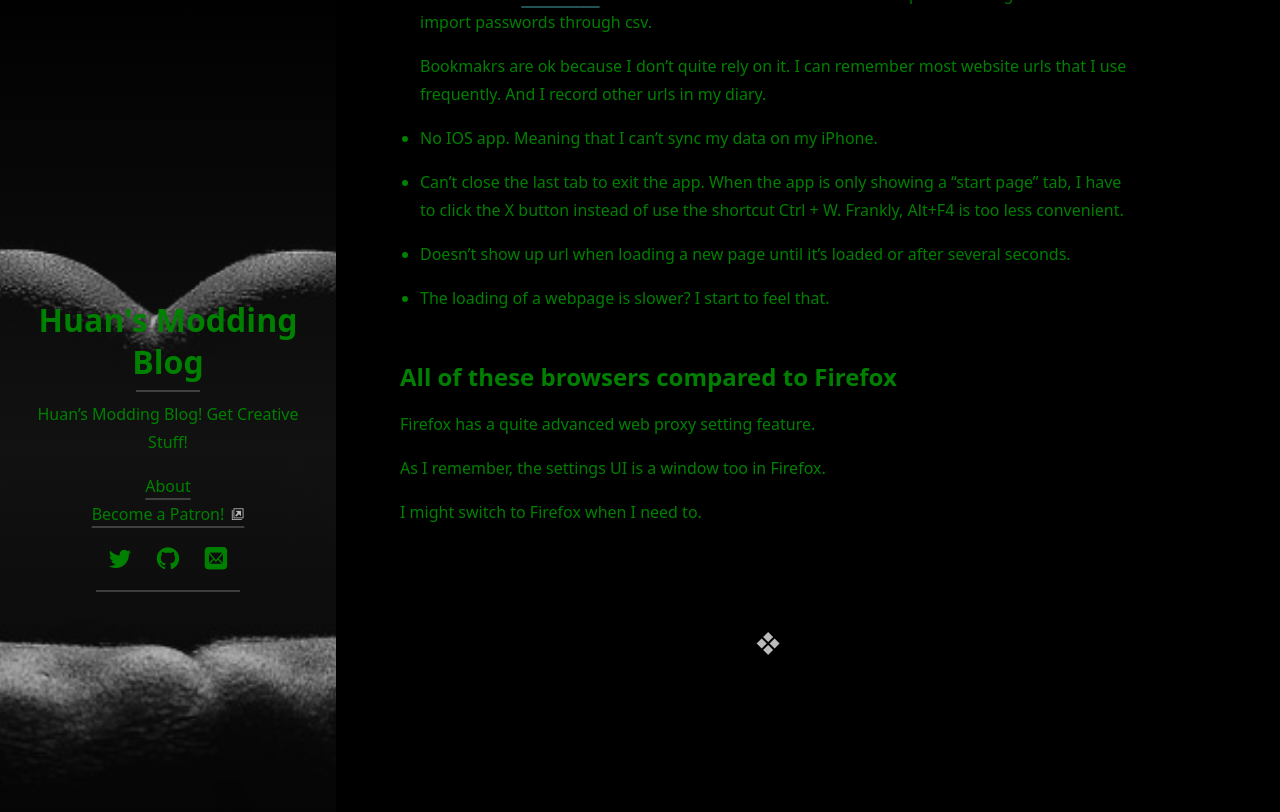
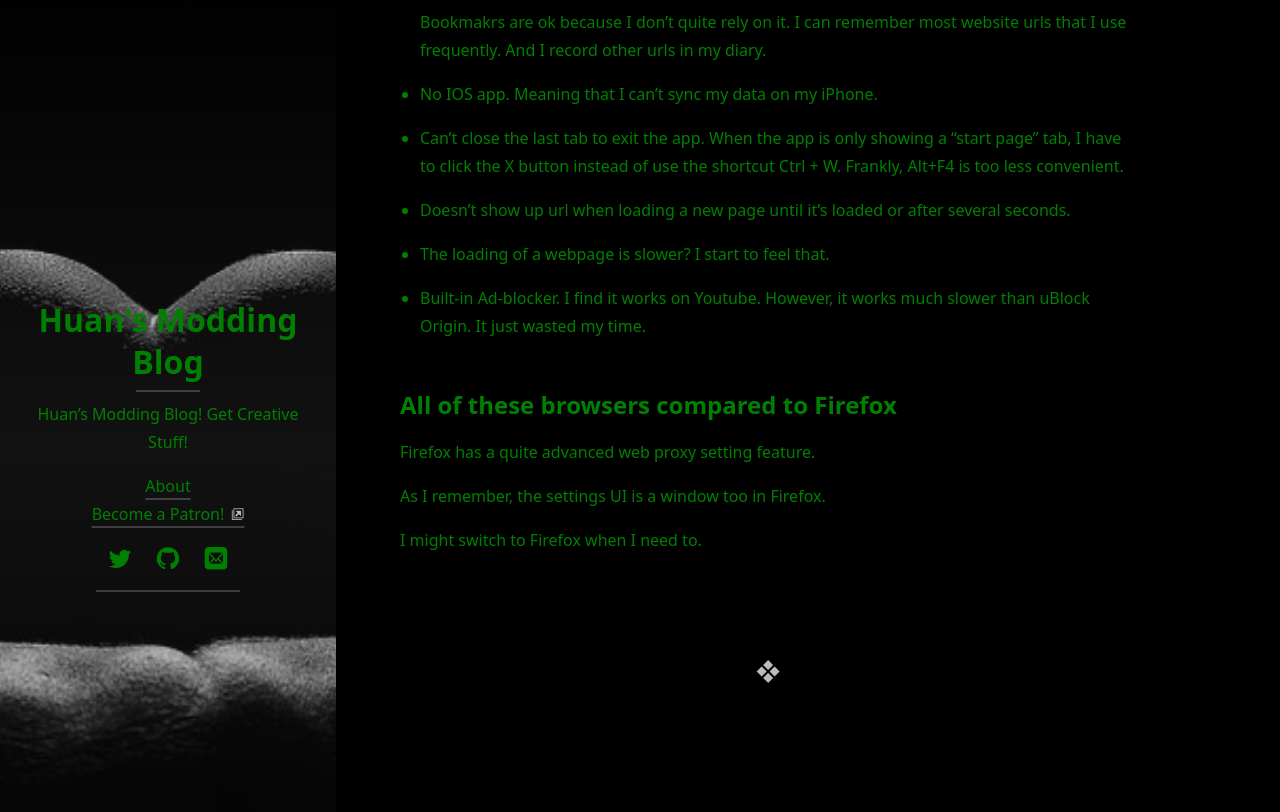
Before and after one commit to huanrenfeng/huanrenfeng.github.io, a Jekyll site: the page built from _posts/2020-11-19-switch-from-chrome-to-edge-to-vivaldi.md, in a window 1280 px wide and 900 px high, scrolled down 1815 px. Shown: the top 812 px of the window. Built offline with Jekyll 4.4.1, drawn with Linux system fonts in a browser that asks for light colours; cached includes are drawn as plain includes; nearby versions of some CDN libraries; some web fonts are replaced; our own code applies the rules of GitHub Pages for plain Markdown files; library files that are not in the unit come from our copies; some of the changed text lies outside the part shown.

Commit message:
Update 2020-11-19-switch-from-chrome-to-edge-to-vivaldi.md

```diff
--- a/_posts/2020-11-19-switch-from-chrome-to-edge-to-vivaldi.md
+++ b/_posts/2020-11-19-switch-from-chrome-to-edge-to-vivaldi.md
@@ -64,6 +62,8 @@
 
 - The loading of a webpage is slower? I start to feel that.
 
+- Built-in Ad-blocker. I find it works on Youtube. However, it works much slower than uBlock Origin. It just wasted my time.
+
 ## All of these browsers compared to Firefox
 
 Firefox has a quite advanced web proxy setting feature.
```
Also changed, not shown: other parts of _posts/2020-11-19-switch-from-chrome-to-edge-to-vivaldi.md (+0 -2 lines).
